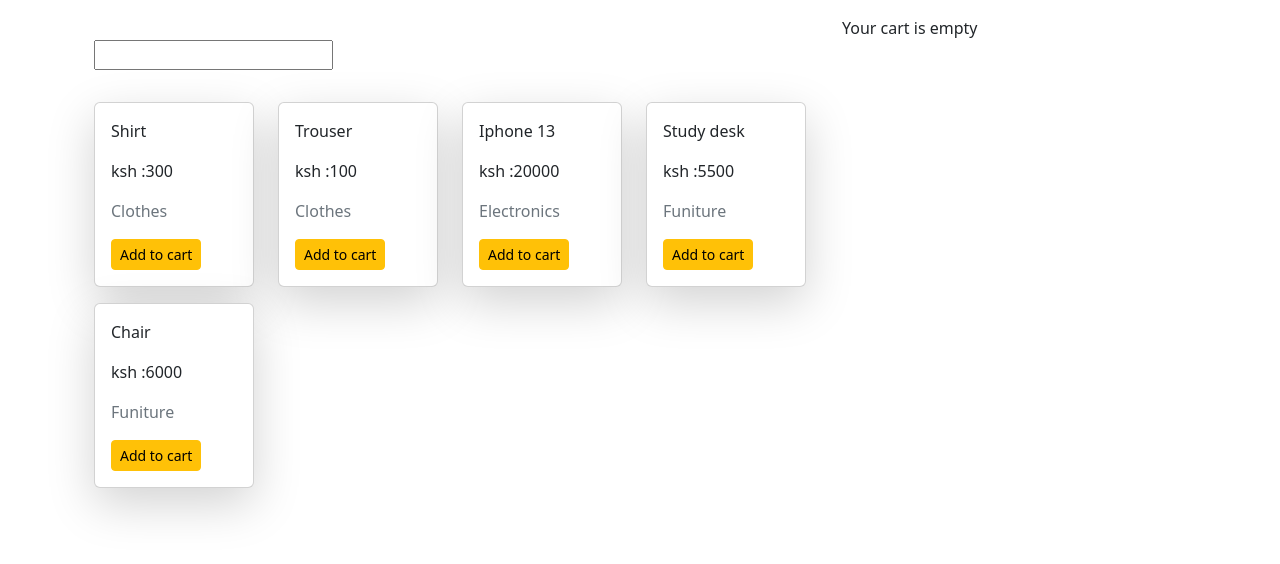
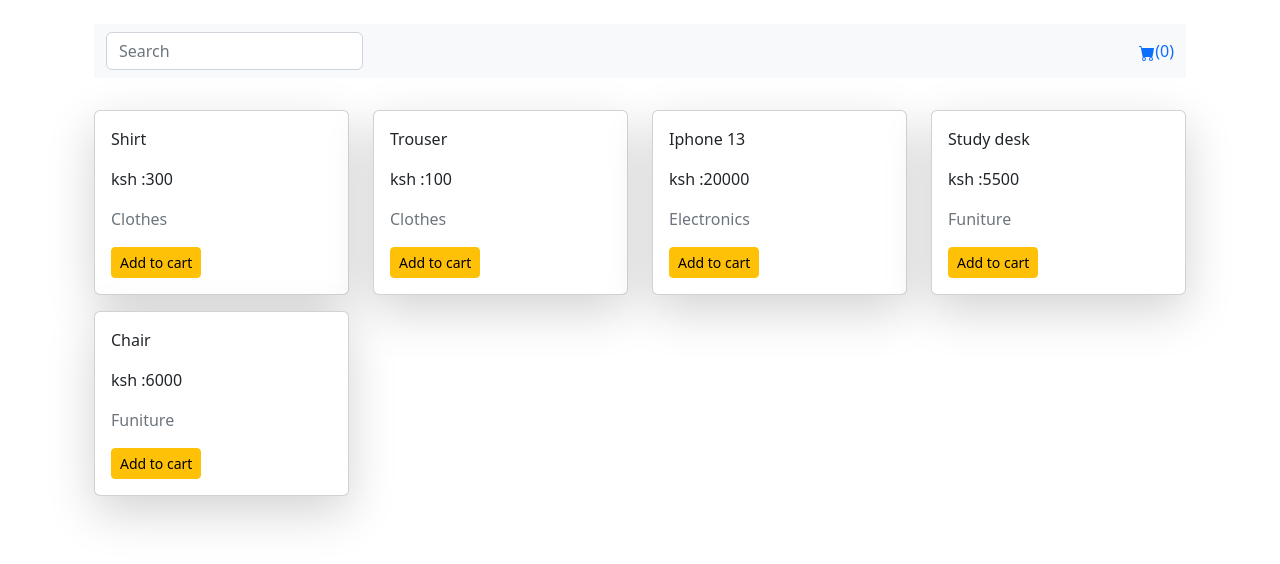
Before and after one commit to KelvinHalx/Shopping_Web, a React (Create React App) app: page / in a window 1280 px wide. Shown: the top 564 px of the page. Built offline with nearby package versions, Linux system fonts and the light colour scheme.

Commit message:
Navigation -navbar change

```diff
--- a/package.json
+++ b/package.json
@@ -10,6 +10,7 @@
     "react": "^18.2.0",
     "react-bootstrap": "^2.4.0",
     "react-dom": "^18.2.0",
+    "react-router-dom": "^6.3.0",
     "react-scripts": "5.0.1",
     "react-use-cart": "^1.13.0",
     "web-vitals": "^2.1.4"
--- a/src/App.js
+++ b/src/App.js
@@ -3,21 +3,30 @@ import './App.css';
 import Products from './components/Products';
 import Cart from './components/Cart';
 import { CartProvider, useCart } from "react-use-cart";
+import { useState } from 'react';
+import { Routes, Route, Link } from "react-router-dom";
+
 
 
 function App() {
+
+  const [isShown, setIsShown] = useState(false);
+
+  const handleClick = event => {
+    // 👇️ toggle shown state
+    setIsShown(current => !current);
+
+    // 👇️ or simply set it to true
+    // setIsShown(true);
+  };
   return (
     <div className="container mt-2 mb-2">
        <CartProvider>
-         <div className="row mt-2 mb-2">
-           <div className="col-md-8 mt-2 mb-2">
-              <Products/>
-           </div>
-           <div className="col-md-2 mt-2 mb-2">
-            <Cart/>
-           </div>
+       <Routes>
+        <Route path="/" element={<Products />} />
+        <Route path="cart" element={<Cart />} />
+      </Routes>
 
-         </div>
       </CartProvider>
 
     </div>
--- a/src/components/Cart.js
+++ b/src/components/Cart.js
@@ -1,5 +1,6 @@
 import React from 'react'
 import { CartProvider, useCart } from "react-use-cart";
+
 
 
 function Cart() {
@@ -14,6 +15,14 @@ function Cart() {
       if (isEmpty) return <p className="text-sm">Your cart is empty</p>;
   return (
     <div className="container mt-4 mb-4">
+            <nav className="navbar navbar-light bg-light">
+        <div className="container-fluid">
+          <a href="/" style={{textDecoration:'none'}}>Home</a>
+        </div>
+      </nav>
+      <div className="row mt-4 mb-4">
+<div className="col-md-2"></div>
+        <div className="col-md-8">
     <h6 className="text-sm">Cart ({totalUniqueItems})</h6>
 
   <table class="table">
@@ -30,7 +39,7 @@ function Cart() {
   <tbody>
     <tr key={item.id}>
       <td>
-        <p className="text-sm">{item.title}</p>
+        <small className="text-sm">{item.title}</small>
       </td>
       <td>
         <p className="text-sm">{item.quantity}</p>
@@ -56,6 +65,9 @@ function Cart() {
   </tbody>
   ))}
 </table>
+</div>
+<div className="col-md-2"></div>
+</div>
   </div>
   )
 }
--- a/src/components/Products.js
+++ b/src/components/Products.js
@@ -1,10 +1,16 @@
 import React, { useState } from 'react'
 import { CartProvider, useCart } from "react-use-cart";
 import 'bootstrap/dist/css/bootstrap.min.css';
+import { BsFillCartFill } from "react-icons/bs";
+
+
+
+
 
 
 function Products() {
-  const { addItem } = useCart();
+
+  const { addItem, totalUniqueItems } = useCart();
 
   const [products, setProducts] = useState([
     {
@@ -52,12 +58,27 @@ function Products() {
 
   return (
     <div className="container mt-4 mb-4">
-            <input
+      <nav className="navbar navbar-light bg-light">
+        <div className="container-fluid">
+          <form className="d-flex">
+            <input className="form-control me-2" type="search" placeholder="Search"
+                      onChange={(e) => {
+                        setSearch(e.target.value.toLowerCase());
+                      }}
+            aria-label="Search"/>
+            {/* <button className="btn btn-outline-success" type="submit">Search</button> */}
+          </form>
+          <a href="/cart" style={{textDecoration:'none'}}>
+            <BsFillCartFill />
+            ({totalUniqueItems})</a>
+        </div>
+      </nav>
+            {/* <input
           className="input"
           onChange={(e) => {
             setSearch(e.target.value.toLowerCase());
           }}
-        />
+        /> */}
         <div className="row mt-2 mb-2">
         <div className="col-md-10 mt-2 mb-2"></div>
 
@@ -73,6 +94,7 @@ function Products() {
             <p className="text-sm text-muted card-text">{product.category}</p>
 
             <button className="btn btn-warning btn-sm" onClick={() => addItem(product)}>Add to cart</button>
+
             </div>
             </div>
 
--- a/src/index.js
+++ b/src/index.js
@@ -1,14 +1,19 @@
 import React from 'react';
 import ReactDOM from 'react-dom/client';
+import { BrowserRouter } from "react-router-dom";
+
 import './index.css';
 import App from './App';
 import reportWebVitals from './reportWebVitals';
 
 const root = ReactDOM.createRoot(document.getElementById('root'));
 root.render(
-  <React.StrictMode>
-    <App />
+    <React.StrictMode>
+    <BrowserRouter>
+      <App />
+    </BrowserRouter>
   </React.StrictMode>
+
 );
 
 // If you want to start measuring performance in your app, pass a function
```
Also changed, not shown: 1 other file (tests, documents, lock files or other folders).
